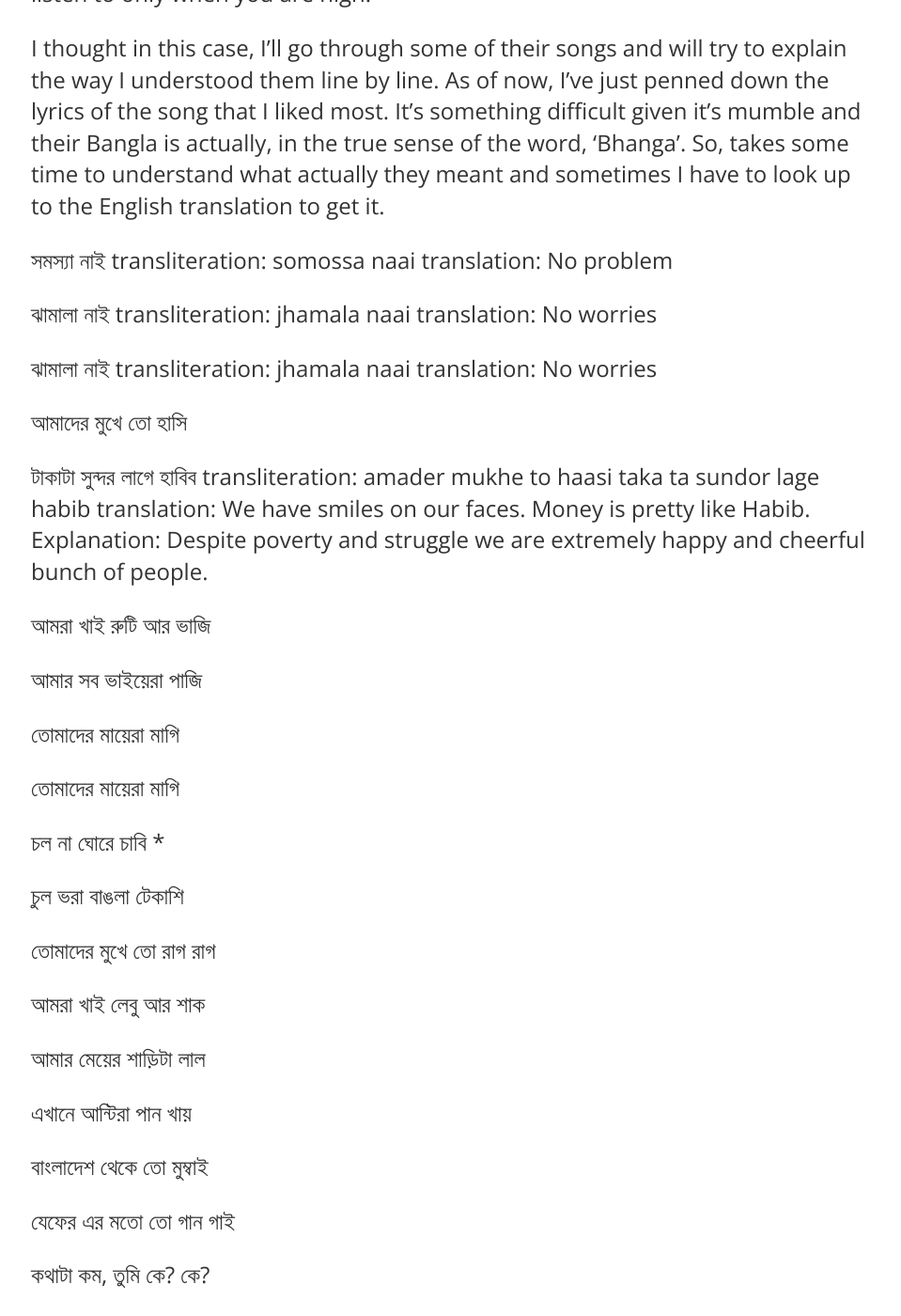
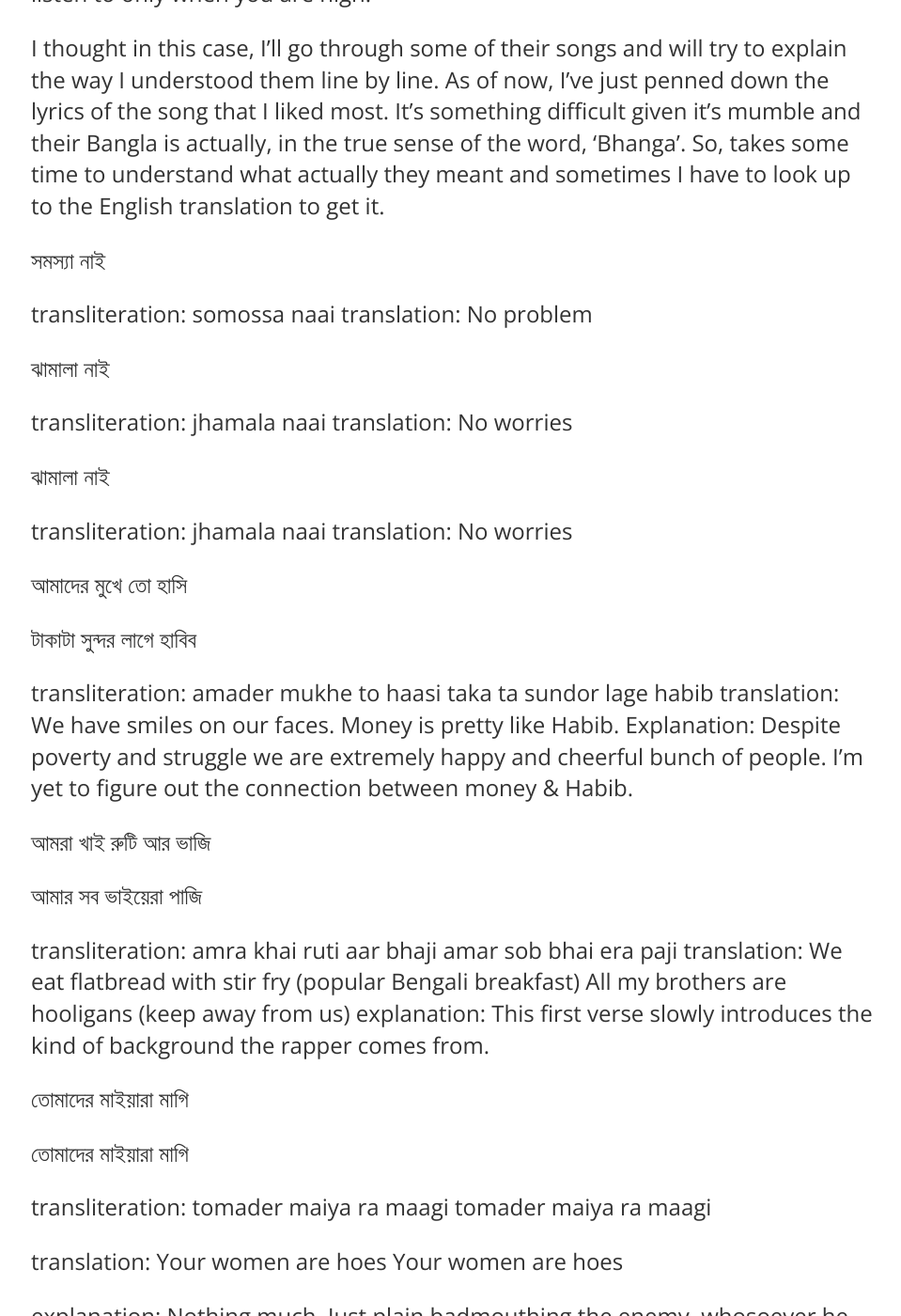
Before and after one commit to damnArin/damnArin.github.io, a Jekyll site: the page built from _posts/2020-06-28-Bhanga Bangla - Bangla Hiphop - Mumble Rap.md, in a window 1280 px wide and 1400 px high, scrolled down 5116 px. Shown: the whole window at 94% size, without its empty margins (159-1118 px from the left). Built offline with Jekyll 4.4.1, drawn with Linux system fonts in a browser that asks for light colours; comment, search, counter and statistics services are not loaded; some of the changed text lies outside the part shown.

Commit message:
Update 2020-06-28-Bhanga Bangla - Bangla Hiphop - Mumble Rap.md

```diff
--- a/_posts/2020-06-28-Bhanga Bangla - Bangla Hiphop - Mumble Rap.md
+++ b/_posts/2020-06-28-Bhanga Bangla - Bangla Hiphop - Mumble Rap.md
@@ -80,15 +80,18 @@ I thought in this case, I'll go through some of their songs and will try to expl
 
 
 সমস্যা নাই
+
 transliteration: somossa naai
 translation: No problem
 
 ঝামালা নাই
+
 transliteration: jhamala naai
 translation: No worries
 
 
 ঝামালা নাই
+
 transliteration: jhamala naai
 translation: No worries
 
@@ -96,6 +99,7 @@ translation: No worries
 আমাদের মুখে তো হাসি
 
 টাকাটা সুন্দর লাগে হাবিব
+
 transliteration:
 amader mukhe to haasi
 taka ta sundor lage habib
@@ -103,26 +107,51 @@ translation:
 We have smiles on our faces.
 Money is pretty like Habib.
 Explanation:
-Despite poverty and struggle we are extremely happy and cheerful bunch of people.
+Despite poverty and struggle we are extremely happy and cheerful bunch of people. I'm yet to figure out the connection between money & Habib.
 
 
 আমরা খাই রুটি আর ভাজি
 
 আমার সব ভাইয়েরা পাজি
 
+transliteration:
+amra khai ruti aar bhaji
+amar sob bhai era paji
+translation:
+We eat flatbread with stir fry (popular Bengali breakfast)
+All my brothers are hooligans (keep away from us)
+explanation:
+This first verse slowly introduces the kind of background the rapper comes from.
 
+তোমাদের মাইয়ারা মাগি
 
-তোমাদের মায়েরা মাগি
+তোমাদের মাইয়ারা মাগি
 
-তোমাদের মায়েরা মাগি
+transliteration:
+tomader maiya ra maagi
+tomader maiya ra maagi
 
+translation:
+Your women are hoes
+Your women are hoes
 
+explanation:
+Nothing much. Just plain badmouthing the enemy, whosoever he considers as enemy.
 
-চল না ঘোরে চাবি *
+চল না হাতে তো চাবি
 
-চুল ভরা বাঙলা টেকাশি
+চুল পুরা বাঙলা টেকাশি
 
+transliteration:
+cholo na haate to chabi
+chul pura Bangla Tekashi
 
+translation:
+Let's go (to a room, you hoe), I have keys in my hand
+Colored hair like Tekashi, I am Bangla Tekashi
+
+Explanation:
+He's behaving like a frustrated person. At one moment, he thinks the women are are hoes here. But at the same moment he asks those same women to have sex with him. Tekashi is a famous rapper with multi-colored hair.
 
 তোমাদের মুখে তো রাগ রাগ
 
```
